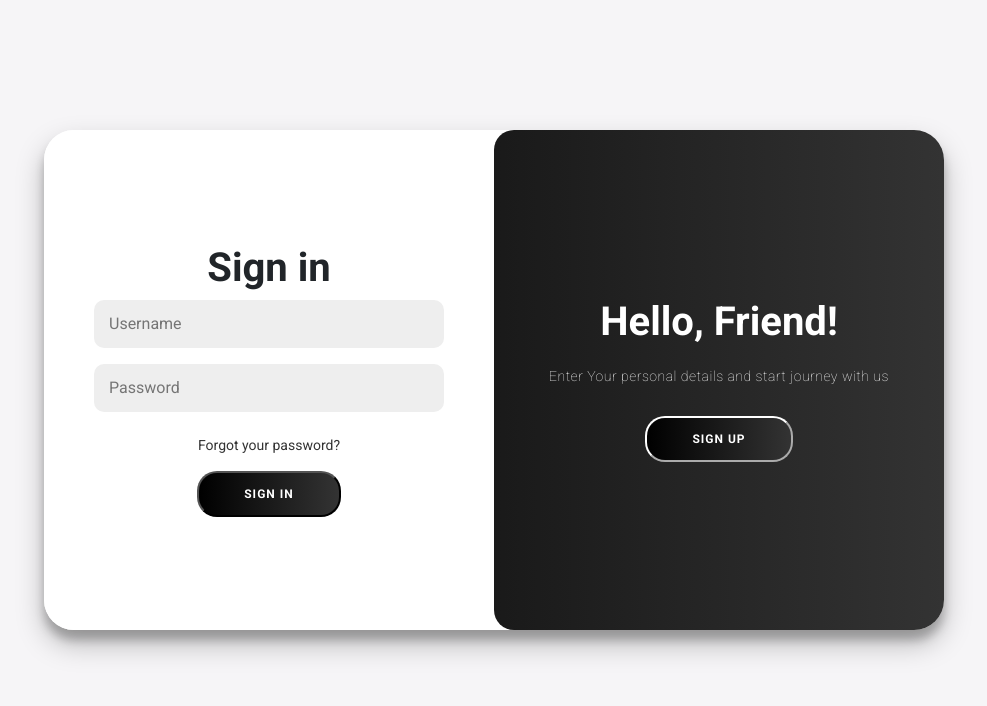
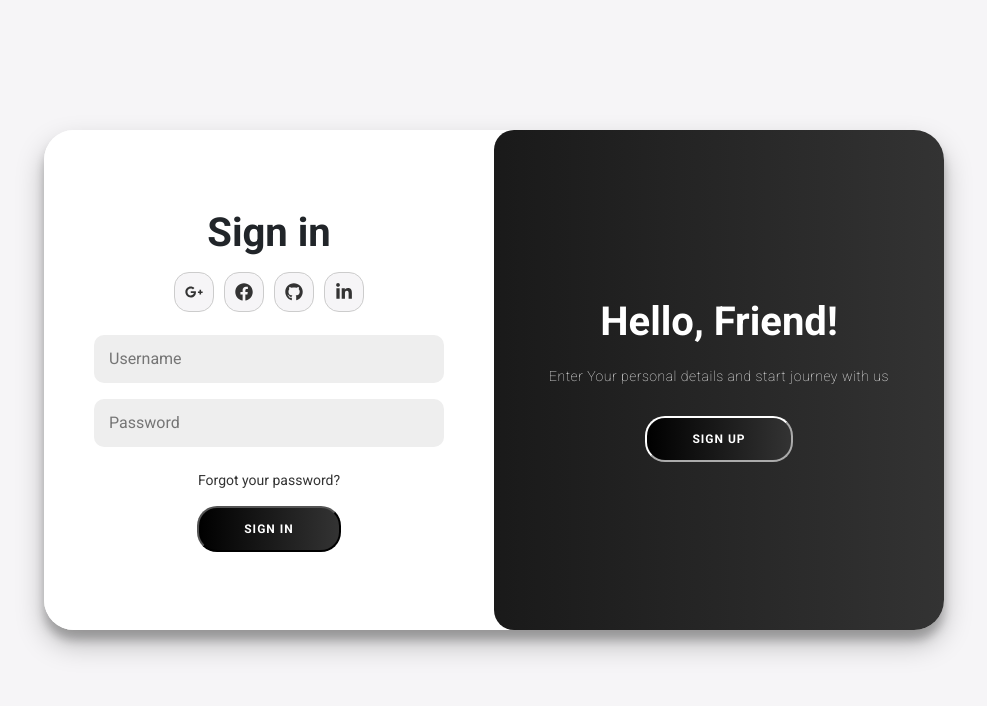
Before and after one commit to totrieuvy/smartphone, a React (Vite) app: page / in a window 1280 px wide. Shown: the top 706 px of the page, without its empty margins (146-1133 px from the left). Built offline with nearby package versions, Linux system fonts and the light colour scheme; the HTML template or start-up script is replaced by a standard one.

Commit message:
add icons, terms of service

```diff
--- a/package.json
+++ b/package.json
@@ -10,10 +10,13 @@
     "preview": "vite preview"
   },
   "dependencies": {
+    "@emotion/react": "^11.13.3",
+    "@emotion/styled": "^11.13.0",
     "@fortawesome/fontawesome-free": "^6.6.0",
     "@fortawesome/fontawesome-svg-core": "^6.6.0",
     "@fortawesome/free-solid-svg-icons": "^6.6.0",
     "@fortawesome/react-fontawesome": "^0.2.2",
+    "@mui/material": "^6.1.6",
     "antd": "^5.21.5",
     "axios": "^1.7.7",
     "bootstrap": "^5.3.3",
--- a/src/pages/login/Components.js
+++ b/src/pages/login/Components.js
@@ -1,5 +1,31 @@
 import styled from 'styled-components';
 
+export const IconRow = styled.div`
+    display: flex;
+    justify-content: center;
+    gap: 10px;
+    margin: 15px 15px; // Add some space below the icons
+`;
+
+export const SocialIcon = styled.div`
+    display: flex;
+    justify-content: center;
+    align-items: center;
+    width: 40px;
+    height: 40px;
+    border: 1px solid #ccc;
+    border-radius: 15px;
+    background-color: #f6f5f7; // Set background color
+    color: #333; // Icon color
+    font-size: 18px;
+    cursor: pointer;
+    transition: background-color 0.3s ease, color 0.3s ease;
+
+    &:hover {
+        background-color: #ddd; // Background color on hover
+        color: #ff416c; // Icon color on hover
+    }
+`;
 export const Container = styled.div`
 background-color: #fff;
 border-radius: 30px;
@@ -25,7 +51,7 @@ export const SignUpContainer = styled.div`
    opacity: 1;
    z-index: 5;
  `
-    : null}
+        : null}
 `;
 
 
@@ -107,7 +133,7 @@ z-index: 100;
     border-radius: 20px 20px 20px 20px;
 
 ${props =>
-    props.$signinIn !== true ? `transform: translateX(-100%);` : null}
+        props.$signinIn !== true ? `transform: translateX(-100%);` : null}
 `;
 
 export const Overlay = styled.div`
--- a/src/pages/login/Login.jsx
+++ b/src/pages/login/Login.jsx
@@ -2,7 +2,12 @@ import React from "react";
 import * as Components from './Components';
 import { validateCredentials } from './AccountService';
 import { ToastContainer, toast } from 'react-toastify';
+import { FaGooglePlusG, FaFacebook, FaGithub, FaLinkedinIn } from 'react-icons/fa';
 import 'react-toastify/dist/ReactToastify.css';
+import FormControlLabel from '@mui/material/FormControlLabel';
+import Checkbox from '@mui/material/Checkbox';
+import { Link } from 'react-router-dom';
+
 import "./Login.css";
 
 const Login = () => {
@@ -65,6 +70,7 @@ const Login = () => {
 
 
     return (
+        <>
             <div className="login-container">
 
                 <Components.Container>
@@ -76,7 +82,15 @@ const Login = () => {
                             <Components.Input type='email' placeholder='Confirm Email' />
                             <Components.Input type='password' placeholder='Password' />
                             <Components.Input type='password' placeholder='Confirm Password' />
-                    <p>I agree to the terms of service</p>
+                            <FormControlLabel
+                                required
+                                control={<Checkbox />}
+                                label={
+                                    <>
+                                        I agree to the <Link to="/terms" style={{ color: '#ff416c', textDecoration: 'underline' }}>terms of service</Link>
+                                    </>
+                                }
+                            />
                             <Components.Button>Sign Up</Components.Button>
                         </Components.Form>
                     </Components.SignUpContainer>
@@ -84,6 +98,15 @@ const Login = () => {
                     <Components.SignInContainer $signinIn={signIn}>
                         <Components.Form>
                             <Components.Title>Sign in</Components.Title>
+
+                            {/* Social Media Icons Row */}
+                            <Components.IconRow>
+                                <Components.SocialIcon><FaGooglePlusG /></Components.SocialIcon>
+                                <Components.SocialIcon><FaFacebook /></Components.SocialIcon>
+                                <Components.SocialIcon><FaGithub /></Components.SocialIcon>
+                                <Components.SocialIcon><FaLinkedinIn /></Components.SocialIcon>
+                            </Components.IconRow>
+
                             <Components.Input
                                 type='text'
                                 placeholder='Username'
@@ -128,6 +151,7 @@ const Login = () => {
                     <ToastContainer position="top-center" autoClose={3000} hideProgressBar={false} />
                 </Components.Container>
             </div>
+        </>
 
     );
 };
--- /dev/null
+++ b/src/pages/login/TermsOfService.jsx
@@ -0,0 +1,7 @@
+import React from 'react'
+
+export default function TermsOfService() {
+  return (
+    <div>TermsOfService</div>
+  )
+}
```
Also changed, not shown: src/App.jsx (+7 -0 lines), 1 other file (tests, documents, lock files or other folders). Lines whose indentation alone changed are shown as unchanged.
